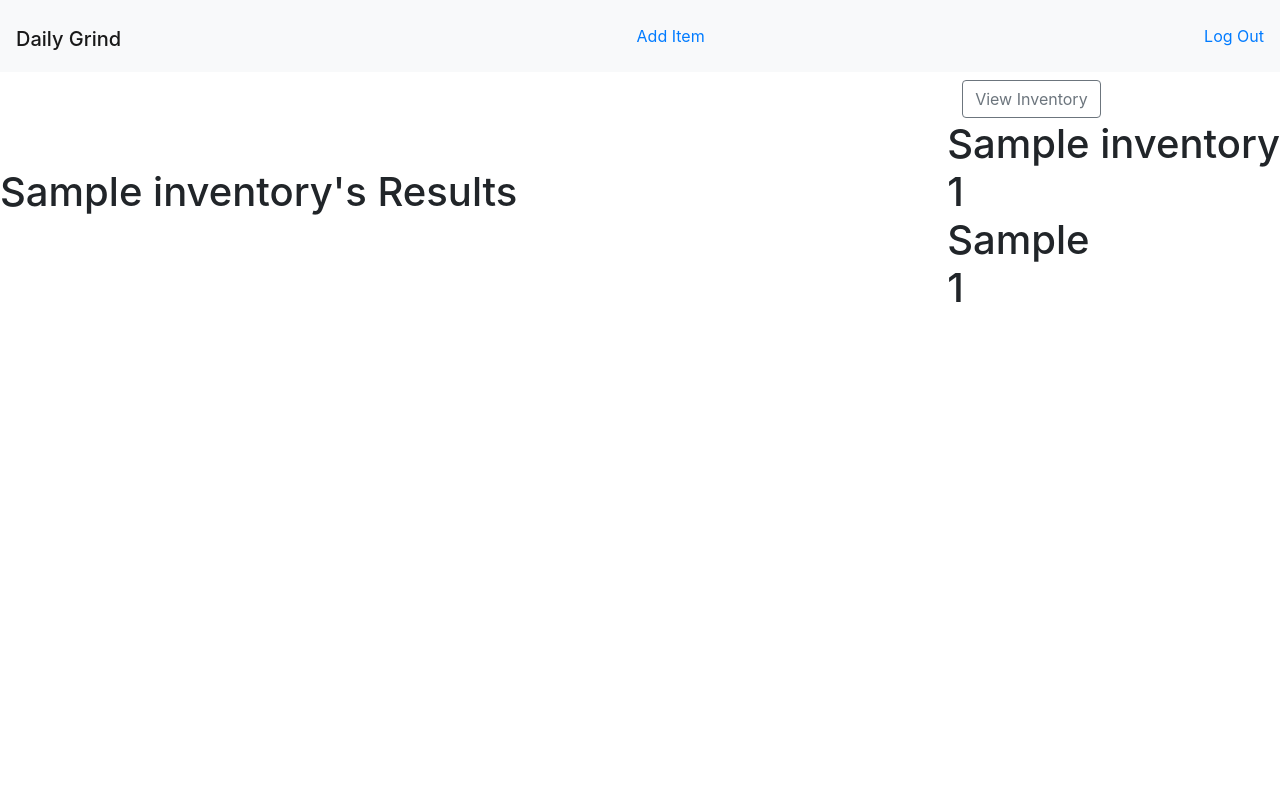
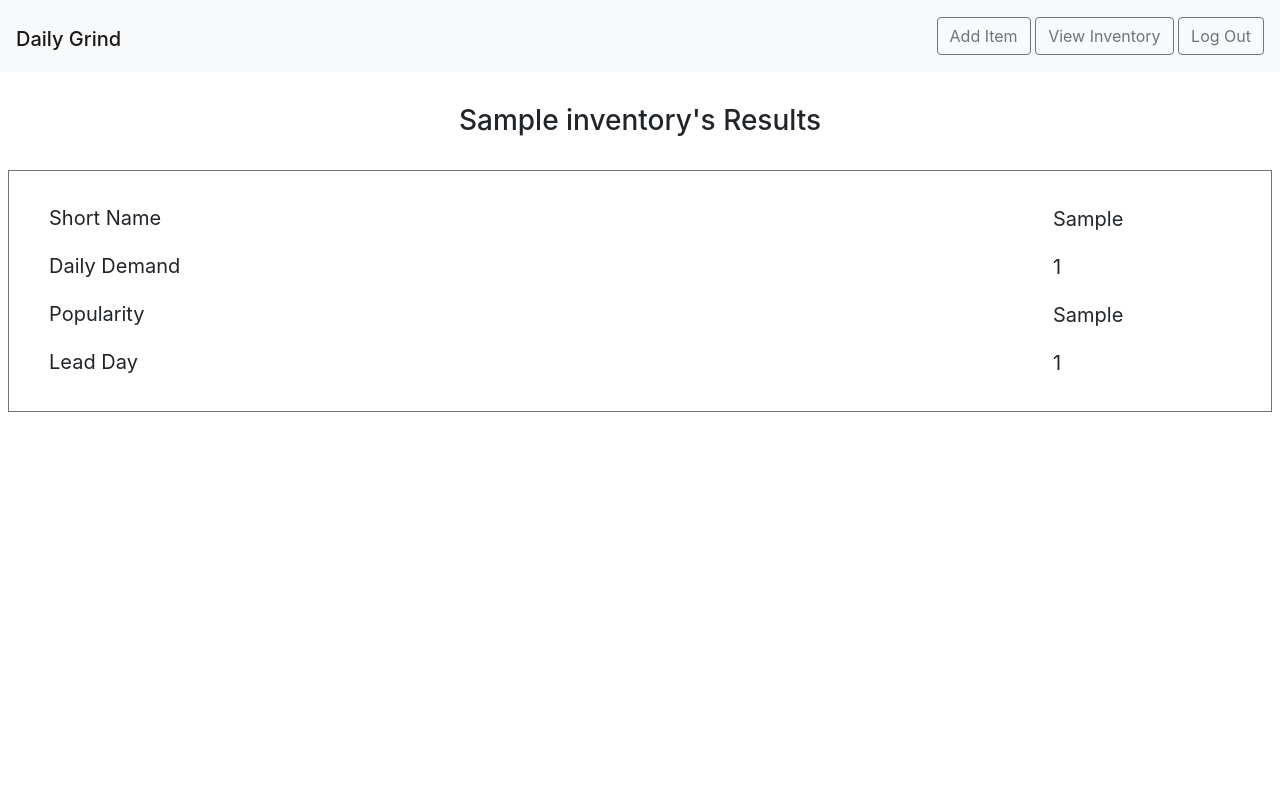
Before and after one commit to CrescentSapphire/TeamProject-DailyGrind, a Django app: page /inventory/item_detail/1 in a window 1280 px wide. Run offline with Django 3.2, Linux system fonts and the light colour scheme; a user stored in the database is signed in; tables that the repository leaves empty hold one stand-in row (values such as "Sample post"); some libraries are stand-ins or nearby versions.

Commit message:
Improved app layout.

```diff
--- a/inventory/templates/inventory/base.html
+++ b/inventory/templates/inventory/base.html
@@ -1,18 +1,22 @@
 {% load static %}
 <!DOCTYPE html>
-<html>
+<html class="h-100">
     <head>
         <meta charset="utf-8">
         <title>Daily Grind</title>
         <link href='//fonts.googleapis.com/css?family=Lobster&subset=latin,latin-ext' rel='stylesheet' type='text/css'>
         <link rel="stylesheet" href="https://stackpath.bootstrapcdn.com/bootstrap/4.1.3/css/bootstrap.min.css">
     </head>
-    <body>
+    <body class="h-100">
         <nav class="navbar navbar-light bg-light">
             <h1><a href="/inventory" class="navbar-brand">Daily Grind</a></h1>
             {%if user.is_authenticated%}
-                <a href="{% url 'inventory:item_add'%}">Add Item</a>
-                <a href="{% url 'logout' %}">Log Out</a>
+
+            <div>
+                <a role="button" class="btn btn-outline-secondary" href="{% url 'inventory:item_add'%}">Add Item</a>
+                <a role="button" class="btn btn-outline-secondary" href="{% url 'inventory:inventory' %}">View Inventory</a>
+                <a role="button" class="btn btn-outline-secondary" href="{% url 'logout' %}">Log Out</a>
+            </div>
         </nav>
                 {% block content %}
                 {% endblock %}
--- a/inventory/templates/inventory/item_add.html
+++ b/inventory/templates/inventory/item_add.html
@@ -3,8 +3,9 @@
 {% crispy form form.helper %}
 
 {% block content %}
-<div class="d-flex justify-content-between flex-wrap flex-md-nowrap align-items-center pb-2 mb-3">
-    <h1>Create Item<h1>
+
+<div class="text-center p-4">
+    <h3>Create Item<h3>
 </div>
 <div class='container'>
     {% crispy form %}
--- a/inventory/templates/inventory/item_detail.html
+++ b/inventory/templates/inventory/item_detail.html
@@ -1,24 +1,49 @@
 {% extends 'inventory/base.html' %}
 
 {% block content %}
-<div class="d-flex justify-content-between flex-wrap flex-md-nowrap align-items-center pb-2 mb-3">
-    <h1> {{item.sc_name}}'s Results<h1>
-    <div class='col-4'>
-        <a href="{% url "inventory:inventory" %}" class="btn btn-outline-secondary" role="button">View Inventory</a>
+<div class="p-2">
+    <div class="text-center p-4">
+        <h3> {{item.sc_name}}'s Results</h3>
     </div>
-    <div class='container'>
-        <div class="row">
-            {{ item.sc_name }}
-        </div>
-        <div class="row">
-            {{ item.sc_daily_demand }}
-        </div>
-        <div class="row">
-            {{ item.sc_popularity}}
-        </div>
-        <div class="row">
-            {{ item.sc_days_before_out }}
-        </div>
+
+    <div class="align-content-center border border-secondary p-4">
+        <form>
+            <div class="form-row ">
+                <div class="col-10">
+                    <label for="itemName" class="col-sm-2 col-form-label form-control-lg">Short Name</label>
+                </div>
+                <div class="col">
+                    <input type="text" readonly class="form-control-plaintext form-control-lg" id="itemName" value={{item.sc_name}}>
+                </div>
+            </div>
+
+            <div class="form-row">
+                <div class="col-10">
+                    <label for="dailyDemand" class="col-sm-2 col-form-label form-control-lg">Daily Demand</label>
+                </div>
+                <div class="col">
+                    <input type="text" readonly class="form-control-plaintext form-control-lg" id="dailyDemand" value={{item.sc_daily_demand}}>
+                </div>
+            </div>
+
+            <div class="form-row">
+                <div class="col-10">
+                    <label for="popularity" class="col-sm-2 col-form-label form-control-lg">Popularity</label>
+                </div>
+                <div class="col">
+                    <input type="text" readonly class="form-control-plaintext form-control-lg" id="popularity" value={{item.sc_popularity}}>
+                </div>
+            </div>
+
+            <div class="form-row">
+                <div class="col-10">
+                    <label for="leadDay" class="col-sm-2 col-form-label form-control-lg">Lead Day</label>
+                </div>
+                <div class="col">
+                    <input type="text" readonly class="form-control-plaintext form-control-lg" id="popularity" value={{item.sc_days_before_out}}>
+                </div>
+            </div>
+        </form>
     </div>
 </div>
 {% endblock %}
--- a/inventory/templates/inventory/item_edit.html
+++ b/inventory/templates/inventory/item_edit.html
@@ -3,9 +3,11 @@
 {% crispy form form.helper%}
 
 {% block content %}
-<div class="d-flex justify-content-between flex-wrap flex-md-nowrap align-items-center pb-2 mb-3">
-    <h1>Edit Item<h1>
+
+<div class="text-center p-4">
+    <h3>Edit Item<h3>
 </div>
+
 <div class='container'>
     {% crispy form %}
 </div>
```
